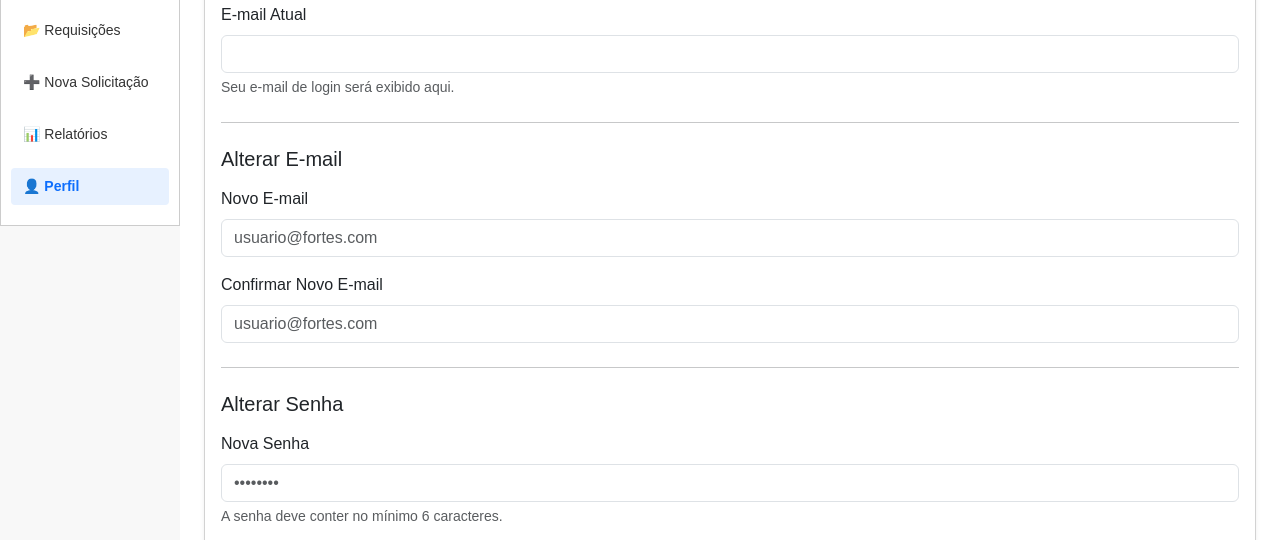
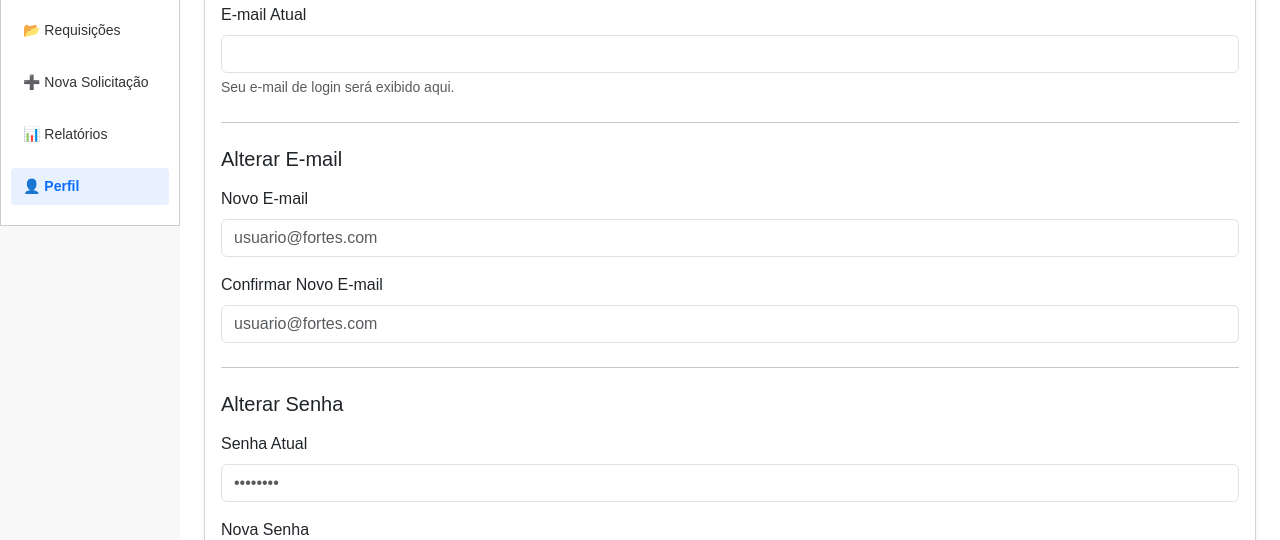
Before and after one commit to vitor14i/Projeto_Controle_Horas_Extras, a website with bundled scripts: page perfil.html in a window 1280 px wide. Shown: the part 212-752 px from the top of the page. Built offline with nearby package versions, Linux system fonts and the light colour scheme.

Commit message:
Retoques Finais

```diff
--- a/perfil.html
+++ b/perfil.html
@@ -42,6 +42,10 @@
               <hr class="my-4" />
 
               <h5 class="mb-3">Alterar Senha</h5>
+              <div class="mb-3">
+                <label for="currentPassword" class="form-label">Senha Atual</label>
+                <input type="password" class="form-control" id="currentPassword" placeholder="••••••••" />
+              </div>
 
               <div class="mb-3">
                 <label for="newPassword" class="form-label">Nova Senha</label>
```
